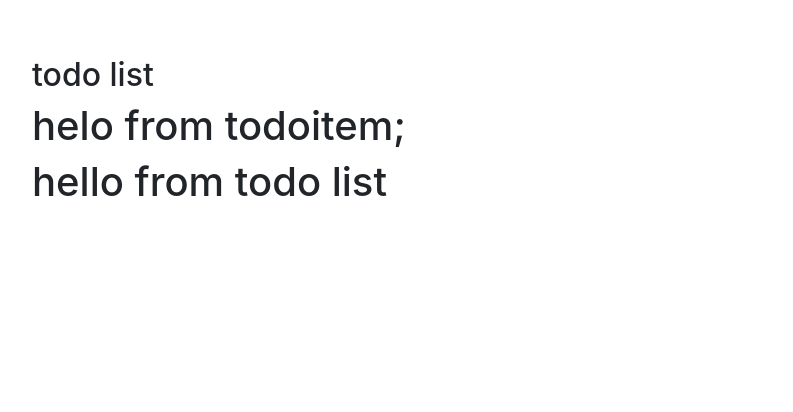
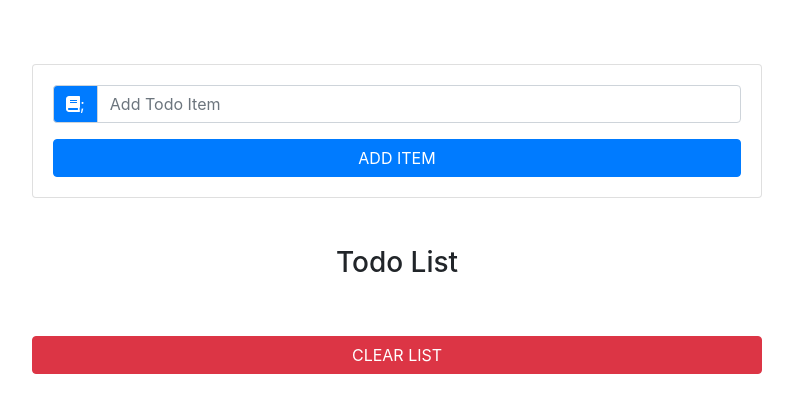
Before and after one commit to Krzyzu84/react-todo-list, a React (Create React App) app: page / in a window 1280 px wide. Shown: the top 412 px of the page, without its empty margins (243-1036 px from the left). Built offline with nearby package versions, Linux system fonts and the light colour scheme.

Commit message:
Finished Project

```diff
--- a/package.json
+++ b/package.json
@@ -3,6 +3,9 @@
   "version": "0.1.0",
   "private": true,
   "dependencies": {
+    "@fortawesome/fontawesome-svg-core": "^1.2.29",
+    "@fortawesome/free-solid-svg-icons": "^5.13.1",
+    "@fortawesome/react-fontawesome": "^0.1.11",
     "@testing-library/jest-dom": "^4.2.4",
     "@testing-library/react": "^9.5.0",
     "@testing-library/user-event": "^7.2.1",
--- a/public/index.html
+++ b/public/index.html
@@ -24,6 +24,11 @@
       work correctly both with client-side routing and a non-root public URL.
       Learn how to configure a non-root public URL by running `npm run build`.
     -->
+    <link
+      rel="stylesheet"
+      href="path/to/font-awesome/css/font-awesome.min.css"
+    />
+
     <title>React App</title>
   </head>
   <body>
--- a/src/App.js
+++ b/src/App.js
@@ -5,40 +5,57 @@ import TodoList from "./components/TodoList";
 
 export default class App extends Component {
   state = {
-    items: [
-      {
-        id: 1,
-        title: "wake up",
-      },
-      {
-        id: 2,
-        title: "make breakfast",
-      },
-      {
-        id: 3,
-        title: "sleep",
-      },
-    ],
+    items: [],
     id: uuid(),
     item: "",
     editItem: false,
   };
 
   handleChange = (e) => {
-    console.log("handle change");
+    this.setState({
+      item: e.target.value,
+    });
   };
   handleSubmit = (e) => {
-    console.log("handle Submit");
+    e.preventDefault();
+    const newItem = {
+      id: this.state.id,
+      title: this.state.item,
+    };
+
+    const updatedItems = [...this.state.items, newItem];
+
+    this.setState(
+      {
+        items: updatedItems,
+        item: "",
+        id: uuid(),
+        editItem: false,
+      },
+      () => console.log(this.state)
+    );
   };
 
   clearList = () => {
-    console.log("clear list");
+    this.setState({
+      items: [],
+    });
   };
   handleDelete = (id) => {
-    console.log("handleDelete");
+    const filteredItems = this.state.items.filter((item) => item.id != id);
+    this.setState({
+      items: filteredItems,
+    });
   };
   handleEdit = (id) => {
-    console.log("handleEdit");
+    const filteredItems = this.state.items.filter((item) => item.id != id);
+    const selectedItem = this.state.items.find((item) => item.id === id);
+    this.setState({
+      items: filteredItems,
+      item: selectedItem.title,
+      id: id,
+      editItem: true,
+    });
   };
 
   render() {
@@ -46,11 +63,11 @@ export default class App extends Component {
       <React.Fragment>
         <div className="container">
           <div className="row">
-            <div class="col-10 mx-auto col-md-8 mt-5">
+            <div className="col-10 mx-auto col-md-8 mt-5">
               <h3 className="text-capitalize text-center"></h3>
               <TodoInput
                 item={this.state.item}
-                handleChange={this}
+                handleChange={this.handleChange}
                 handleSubmit={this.handleSubmit}
                 editItem={this.state.editItem}
               />
--- a/src/components/TodoInput.js
+++ b/src/components/TodoInput.js
@@ -1,13 +1,40 @@
 import React, { Component } from "react";
 import Item from "./TodoItem";
+import { FontAwesomeIcon } from "@fortawesome/react-fontawesome";
+import { faBook } from "@fortawesome/free-solid-svg-icons";
 
 export default class TodoInput extends Component {
   render() {
+    const { item, handleChange, handleSubmit, editItem } = this.props;
     return (
-      <section>
-        <h2>todo list</h2>
-        <Item />
-      </section>
+      <div className="card card-body my-3">
+        <form onSubmit={handleSubmit}>
+          <div className="input-group">
+            <div className="input-group-prepend">
+              <div className="input-group-text bg-primary text-white">
+                <FontAwesomeIcon icon={faBook} />;
+              </div>
+            </div>
+            <input
+              type="text"
+              className="form-control text-capitalize"
+              placeholder="add todo item"
+              value={item}
+              onChange={handleChange}
+            />
+          </div>
+          <button
+            type="submit"
+            className={
+              editItem
+                ? "btn btn-block btn-success mt-3"
+                : "btn btn-block btn-primary mt-3 text-uppercase"
+            }
+          >
+            {editItem ? "edit item" : "add item"}
+          </button>
+        </form>
+      </div>
     );
   }
 }
--- a/src/components/TodoItem.js
+++ b/src/components/TodoItem.js
@@ -1,7 +1,23 @@
 import React, { Component } from "react";
+import { FontAwesomeIcon } from "@fortawesome/react-fontawesome";
+import { faTrash } from "@fortawesome/free-solid-svg-icons";
+import { faPen } from "@fortawesome/free-solid-svg-icons";
 
 export default class TodoItem extends Component {
   render() {
-    return <h1>helo from todoitem;</h1>;
+    const { title, handleDelete, handleEdit } = this.props;
+    return (
+      <li className="list-group-item text-capitalize d-flex justify-content-between my-2">
+        <h6>{title}</h6>
+        <div className="todo-icon">
+          <span className="mx-2 text-success" onClick={handleEdit}>
+            <FontAwesomeIcon icon={faTrash} />
+          </span>
+          <span className="mx-2 text-danger" onClick={handleDelete}>
+            <FontAwesomeIcon icon={faPen} />
+          </span>
+        </div>
+      </li>
+    );
   }
 }
--- a/src/components/TodoList.js
+++ b/src/components/TodoList.js
@@ -1,7 +1,31 @@
 import React, { Component } from "react";
+import TodoItem from "./TodoItem";
 
 export default class TodoList extends Component {
   render() {
-    return <h1>hello from todo list</h1>;
+    const { items, clearList, handleDelete, handleEdit } = this.props;
+
+    return (
+      <ul className="list-group my-5">
+        <h3 className="text-capitalize text-center">todo list</h3>
+        {items.map((item) => {
+          return (
+            <TodoItem
+              key={item.id}
+              title={item.title}
+              handleDelete={() => handleDelete(item.id)}
+              handleEdit={() => handleEdit(item.id)}
+            ></TodoItem>
+          );
+        })}
+        <button
+          type="button"
+          className="btn btn-danger btn-block text-uppercase mt-5"
+          onClick={clearList}
+        >
+          clear list
+        </button>
+      </ul>
+    );
   }
 }
```
Also changed, not shown: 1 other file (tests, documents, lock files or other folders).
